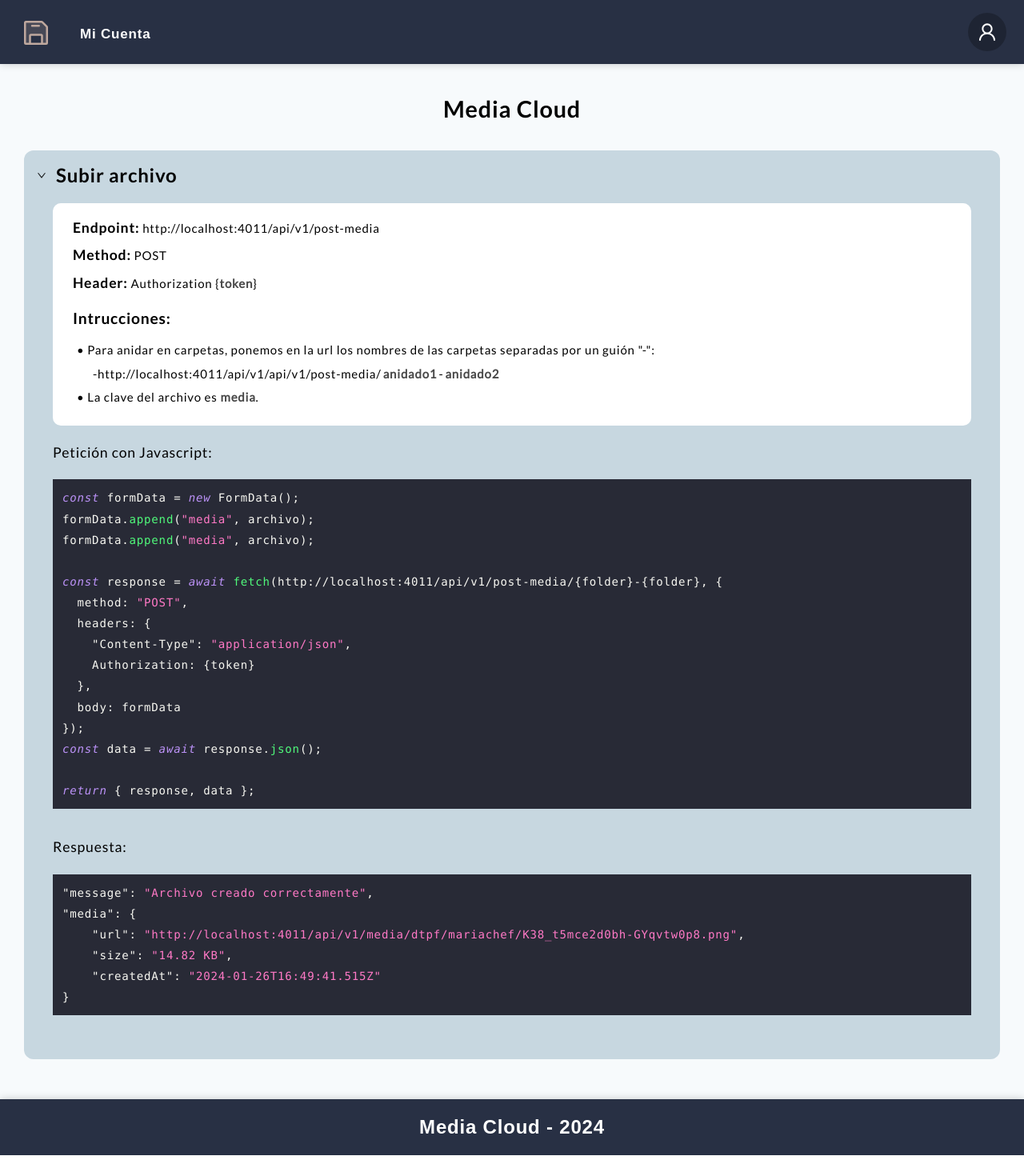
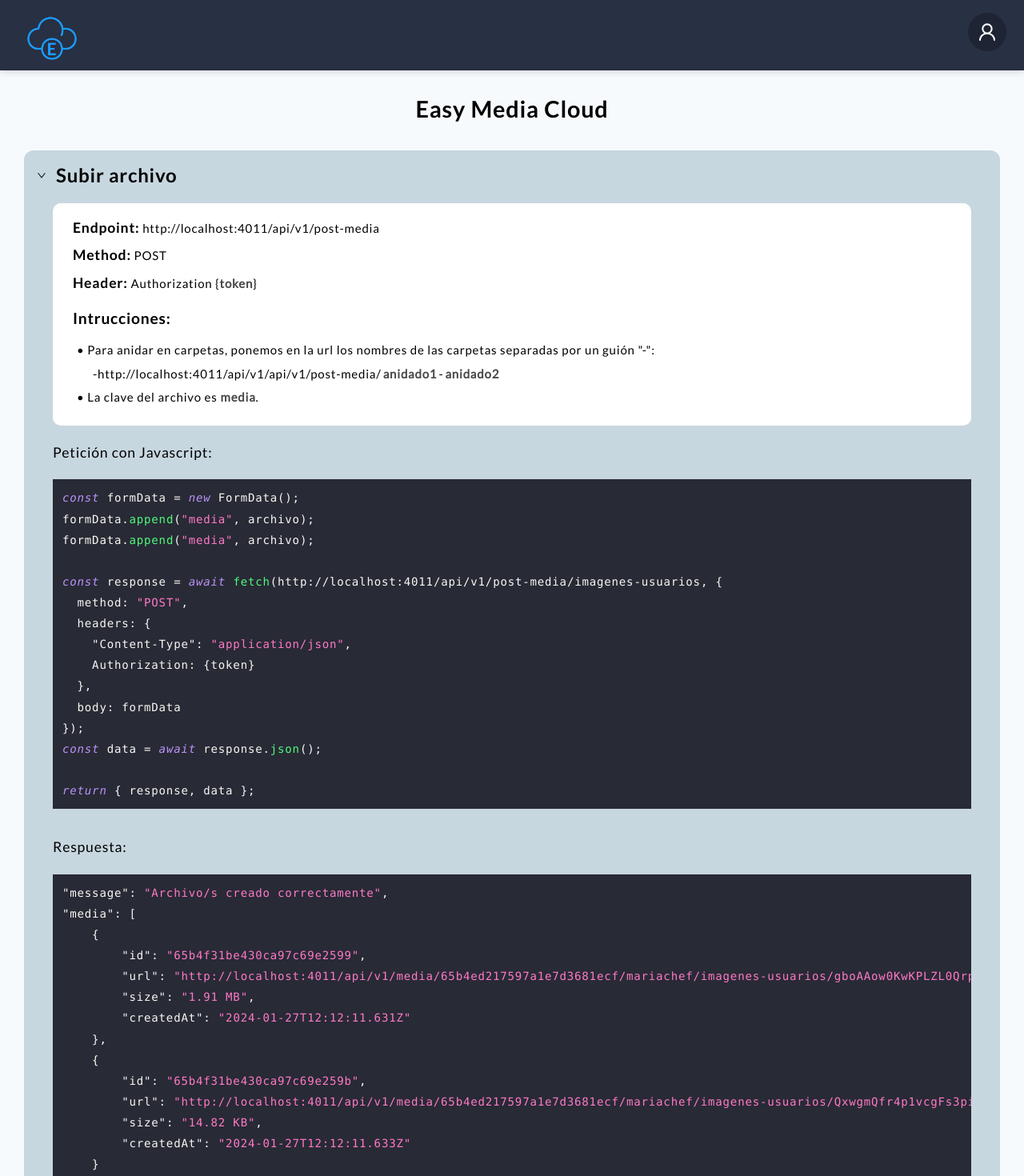
Before and after one commit to DTPF/easymediacloud-frontend-react, a React (Create React App) app: page / in a window 1280 px wide. Shown: the top 1470 px of the page at 80% size. Before the commit the page ends 1444 px from the top, so only its background shows below. Built offline with nearby package versions, Linux system fonts and the light colour scheme; no server answers.

Commit message:
change: content and styles

```diff
--- a/src/views/components/basic/apiEndpointsBasic/ApiEndpointsBasic.tsx
+++ b/src/views/components/basic/apiEndpointsBasic/ApiEndpointsBasic.tsx
@@ -35,7 +35,7 @@ function PMediaEndpoint() {
 formData.append("media", archivo);
 formData.append("media", archivo);
 
-const response = await fetch(${basePath}/post-media/{folder}-{folder}, {
+const response = await fetch(${basePath}/post-media/imagenes-usuarios, {
   method: "POST",
   headers: {
     "Content-Type": "application/json",
@@ -46,12 +46,21 @@ const response = await fetch(${basePath}/post-media/{folder}-{folder}, {
 const data = await response.json();
 
 return { response, data };`}
-      responseCodeBlock={`"message": "Archivo creado correctamente",
-"media": {
-    "url": "http://localhost:4011/api/v1/media/dtpf/mariachef/K38_t5mce2d0bh-GYqvtw0p8.png",
-    "size": "14.82 KB",
-    "createdAt": "2024-01-26T16:49:41.515Z"
-}`}
+      responseCodeBlock={`"message": "Archivo/s creado correctamente",
+"media": [
+    {
+        "id": "65b4f31be430ca97c69e2599",
+        "url": "http://localhost:4011/api/v1/media/65b4ed217597a1e7d3681ecf/mariachef/imagenes-usuarios/gboAAow0KwKPLZL0QrpfU605.png",
+        "size": "1.91 MB",
+        "createdAt": "2024-01-27T12:12:11.631Z"
+    },
+    {
+        "id": "65b4f31be430ca97c69e259b",
+        "url": "http://localhost:4011/api/v1/media/65b4ed217597a1e7d3681ecf/mariachef/imagenes-usuarios/QxwgmQfr4p1vcgFs3pi44l4s.png",
+        "size": "14.82 KB",
+        "createdAt": "2024-01-27T12:12:11.633Z"
+    }
+]`}
     />
   )
 }
--- a/src/views/components/basic/layout/footer/FooterBasic.tsx
+++ b/src/views/components/basic/layout/footer/FooterBasic.tsx
@@ -4,7 +4,7 @@ import './footerBasic.scss'
 function FooterBasic() {
   return (
     <div className='footer-main'>
-      Media Cloud - 2024
+      Easy Media Cloud - 2024
     </div>
   )
 }
--- a/src/views/components/basic/layout/header/HeaderMain.tsx
+++ b/src/views/components/basic/layout/header/HeaderMain.tsx
@@ -5,14 +5,14 @@ import './headerMain.scss'
 import useWindowSizeReport from "hooks/useWindowSizeReport"
 import { routes } from "router/paths"
 import { memo } from "react"
-import { PiFloppyDiskDuotone } from "react-icons/pi"
+import emcLogo from 'assets/img/emc-logo-128.png'
 
 function HeaderMain() {
   const [isMobile] = useWindowSizeReport()
   return (
     <header className='header-main'>
       <NavLink to={routes.home} >
-        <PiFloppyDiskDuotone className="header-main__logo" />
+        <img src={emcLogo} alt="Easy Media Cloud" className="header-main__logo" />
       </NavLink>
       {!isMobile && <MenuTopMain />}
       <LoginIcon />
--- a/src/views/components/basic/layout/header/headerMain.scss
+++ b/src/views/components/basic/layout/header/headerMain.scss
@@ -22,5 +22,7 @@
     margin-top: 8px;
     margin-left: 10px;
     color: $bg-secondary;
+    width: 80px;
+    padding: 5px;
   }
 }
--- a/src/views/components/basic/layout/menuTop/MenuTopMain.tsx
+++ b/src/views/components/basic/layout/menuTop/MenuTopMain.tsx
@@ -9,9 +9,9 @@ function MenuTop() {
   const { user } = useContext(UserContext)
   return (
     <div className='menu-top'>
-      <NavLink key={routes.myAccount} to={routes.myAccount}>
+      {/* <NavLink key={routes.myAccount} to={routes.myAccount}>
         Mi Cuenta
-      </NavLink>
+      </NavLink> */}
       {user.role === adminRole && (
         <NavLink key={adminRole} to={routes.adminHome}>
           Admin
--- a/src/views/components/basic/myAccount/myLicenses/licenses/Licenses.tsx
+++ b/src/views/components/basic/myAccount/myLicenses/licenses/Licenses.tsx
@@ -21,11 +21,15 @@ function Licenses() {
       {isLoading ? (
         <Spin />
       ) : (
-        licenses.map((license, index) => {
-          return (
-            <div key={index}><License license={license} /></div>
-          )
-        })
+        licenses.length === 0 ? (
+          <div>No hay licencias</div>
+        ) : (
+          licenses.map((license, index) => {
+            return (
+              <div key={index}><License license={license} /></div>
+            )
+          })
+        )
       )}
     </div>
   )
--- a/src/views/pages/basic/home/Home.tsx
+++ b/src/views/pages/basic/home/Home.tsx
@@ -8,7 +8,7 @@ function Home() {
   const { isAuthenticated } = useAuth0()
   return (
     <div className='web-home'>
-      <h1>Media Cloud</h1>
+      <h1>Easy Media Cloud</h1>
       <ApiBasic />
       {isAuthenticated && (
         <MyLicenses />
```
